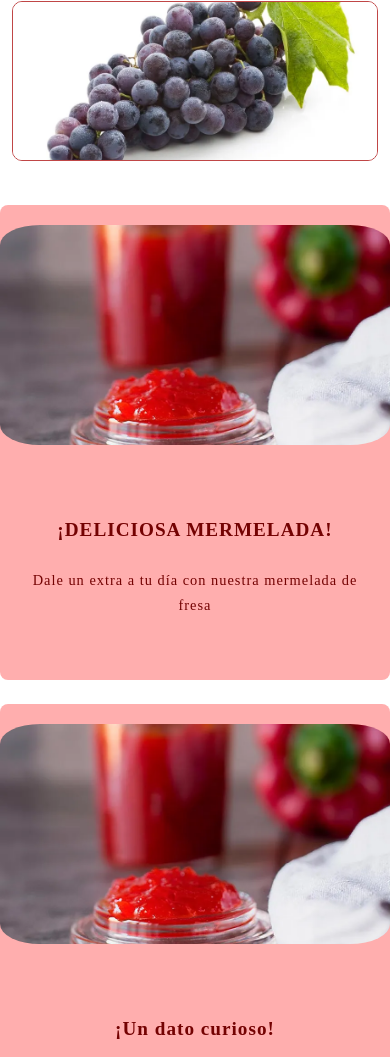
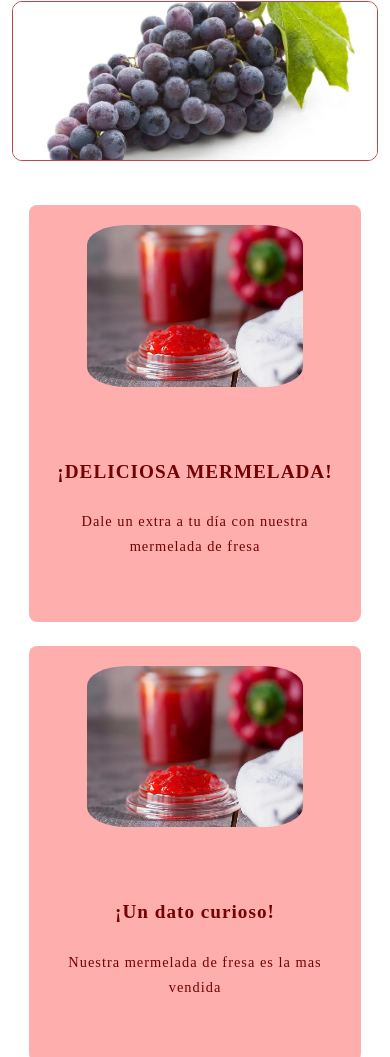
Before and after one commit to RYOLT/Meraley, a plain HTML site: page index.html in a window 390 px wide. Shown: the part 367-1424 px from the top of the page. Drawn offline with nearby package versions, Linux system fonts and the light colour scheme.

Commit message:
Debug img v3

```diff
--- a/index.html
+++ b/index.html
@@ -15,7 +15,7 @@
             <div class="l-sec l-sec--hdr">
                 <div class="block-brand">
                     <a href="#" class="logo">
-                        <img src="/resources/logo2.png" alt="Logo">
+                        <img src="logo2.png" alt="Logo">
                     </a>
                 </div>
                 <div class="main-menu">
--- a/styles.css
+++ b/styles.css
@@ -581,13 +581,15 @@ ul.block-menu-legal li a:after {
     .block--banner {
         margin-bottom: 24px;
         border-radius: 8px;
+        max-width: 85%;
     }
     .block-2-column .block-content {
         grid-template-columns: 1fr;
     }
-    .align-right .block-image {
+    .align-right .block-image img {
         grid-column: 1;
         grid-row: 1;
+
     }
     .block--banner .text-block .all-text {
         max-width: 100%;
@@ -600,8 +602,8 @@ ul.block-menu-legal li a:after {
         font-size: 1rem;
     }
     .block-image img {
-        max-height: 260px;
-        width: 100%;
+        max-height: 400px;
+        width: 65%;
         object-fit: cover;
     }
 
```
Also changed, not shown: subpages/jams.html (+1 -1 lines), subpages/signin.html (+1 -1 lines), subpages/signup.html (+1 -1 lines), logo2.png (renamed from resources/logo2.PNG).
